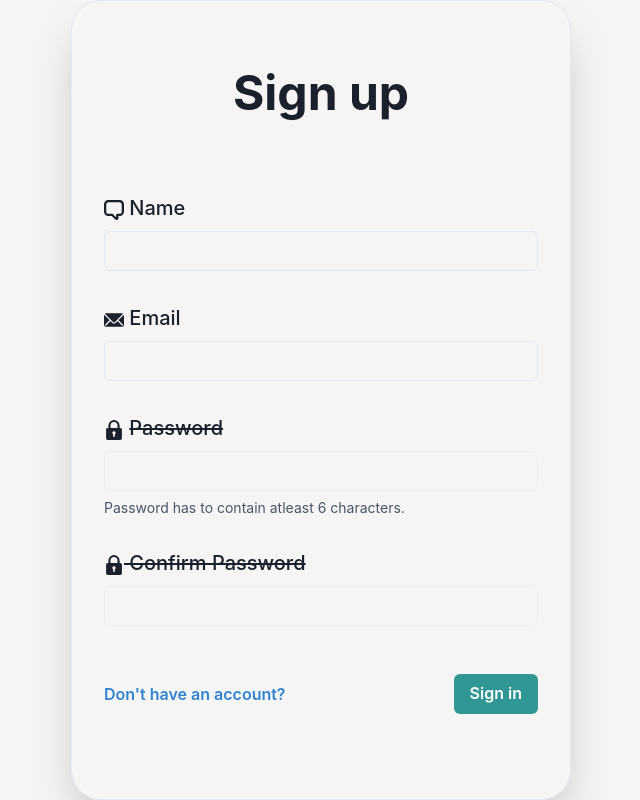
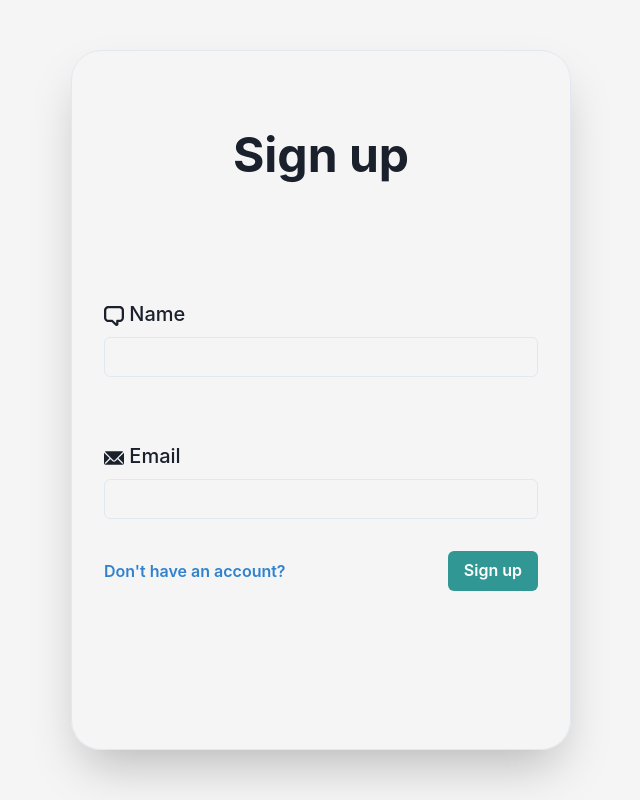
Before and after one commit to Finchsize/internship-2, a React (Create React App) app in the folder frontend/: page /register in a window 1280 px wide. Shown: the whole page, without its empty margins (319-959 px from the left). Built offline with nearby package versions, Linux system fonts and the light colour scheme.

Commit message:
WN2-9: removed redundant code, changed spacing between inputs

```diff
--- a/frontend/src/pages/register/register.tsx
+++ b/frontend/src/pages/register/register.tsx
@@ -16,12 +16,11 @@ import axios from "axios";
 export const Register = () => {
   const [login, setLogin] = useState("");
   const [email, setEmail] = useState<string>();
-  const [pass, setPass] = useState<string>(); // reduntant
-  const [secondaryPass, setSecondaryPass] = useState<string>(); // reduntant
   const [exception, setException] = useState("");
 
   const handleSubmit = async (event: FormEvent<HTMLFormElement>) => {
     event.preventDefault();
+
     await axios({
       method: "POST",
       url: "http://localhost:8080/users",
@@ -40,42 +39,28 @@ export const Register = () => {
         language: "POLISH",
       },
       responseType: "json",
-    }).then((response) => {
-      console.log(response);
-      Cookies.set("token", response.data.token, {expires: 7});
-
-    }).catch(function(error){
-      if(error.response){
+    })
+      .then((response) => {
         setException("");
-      }
-      else if (error.request) {
-        console.log(error.request);
-      }
-      else {
-        console.log("Error", error.message);
-      }
-    })
+        Cookies.set("token", response.data.token, { expires: 7 });
+      })
+      .catch((error) => {
+        if (error.response) {
+          setException(error.response.data.exceptionMessage);
+        } else if (error.request) {
+          console.log(error.request);
+        } else {
+          console.log("Error", error.message);
+        }
+      });
   };
 
-  function checkEmail(): boolean {
+  const checkEmail = (): boolean => {
     if (typeof email === "undefined") {
       return true;
     }
     return /\S+@\S+\.\S+/.test(email);
   }
-  const checkPassLength = (): boolean => {
-    if (typeof pass === "undefined") return true;
-    else return pass.length > 5;
-  };
-
-  function passwordValidation(e: any) {
-    // reduntant
-    setPass(e);
-  }
-  const confirmPass = (): boolean => {
-    // redundant
-    return pass === secondaryPass;
-  };
 
   return (
     <div>
@@ -92,13 +77,13 @@ export const Register = () => {
           border={"1px"}
           borderColor={"gray.200"}
           width="500px"
-          height="800"
+          height="700"
           justifyContent="center"
           borderRadius={30}
           padding={8}
         >
           <Stack width={"full"}>
-            <Heading textAlign={"center"} size={"2xl"} py={"9"}>
+            <Heading textAlign={"center"} size={"2xl"} pt={"12"} pb={"5rem"}>
               <h1>Sign up</h1>
             </Heading>
 
@@ -113,7 +98,7 @@ export const Register = () => {
                     value={login}
                     type="text"
                     onChange={(e) => setLogin(e.target.value)}
-                    mb={"2rem"}
+                    mb={"4rem"}
                   />
 
                   <FormLabel fontSize={"xl"}>
@@ -127,35 +112,9 @@ export const Register = () => {
                     isInvalid={!checkEmail()}
                     onChange={(e) => setEmail(e.target.value)}
                   />
-
-                  <FormLabel fontSize={"xl"}>
-                    {" "}
-                    <LockIcon> </LockIcon> <s>Password</s>
-                  </FormLabel>
-                  <Input
-                    isDisabled={true}
-                    type="password"
-                    isInvalid={!checkPassLength()}
-                    onChange={(e) => passwordValidation(e.target.value)}
-                  />
-                  <FormHelperText mb={"2rem"}>
-                    Password has to contain atleast 6 characters.
-                  </FormHelperText>
-
-                  <FormLabel fontSize={"xl"}>
-                    {" "}
-                    <s>
-                      {" "}
-                      <LockIcon> </LockIcon> Confirm Password
-                    </s>
-                  </FormLabel>
-                  <Input
-                    isDisabled={true}
-                    isInvalid={!confirmPass()}
-                    onChange={(e) => setSecondaryPass(e.target.value)}
-                    type="password"
-                    mb={"3rem"}
-                  />
+                  {exception !== "" && (
+                    <FormErrorMessage>{exception}</FormErrorMessage>
+                  )}
 
                   <Flex
                     width={"full"}
@@ -166,7 +125,7 @@ export const Register = () => {
                       Don't have an account?
                     </Button>
                     <Button colorScheme="teal" type={"submit"}>
-                      Sign in
+                      Sign up
                     </Button>
                   </Flex>
                 </FormControl>
```
Also changed, not shown: 1 other file (tests, documents, lock files or other folders).
